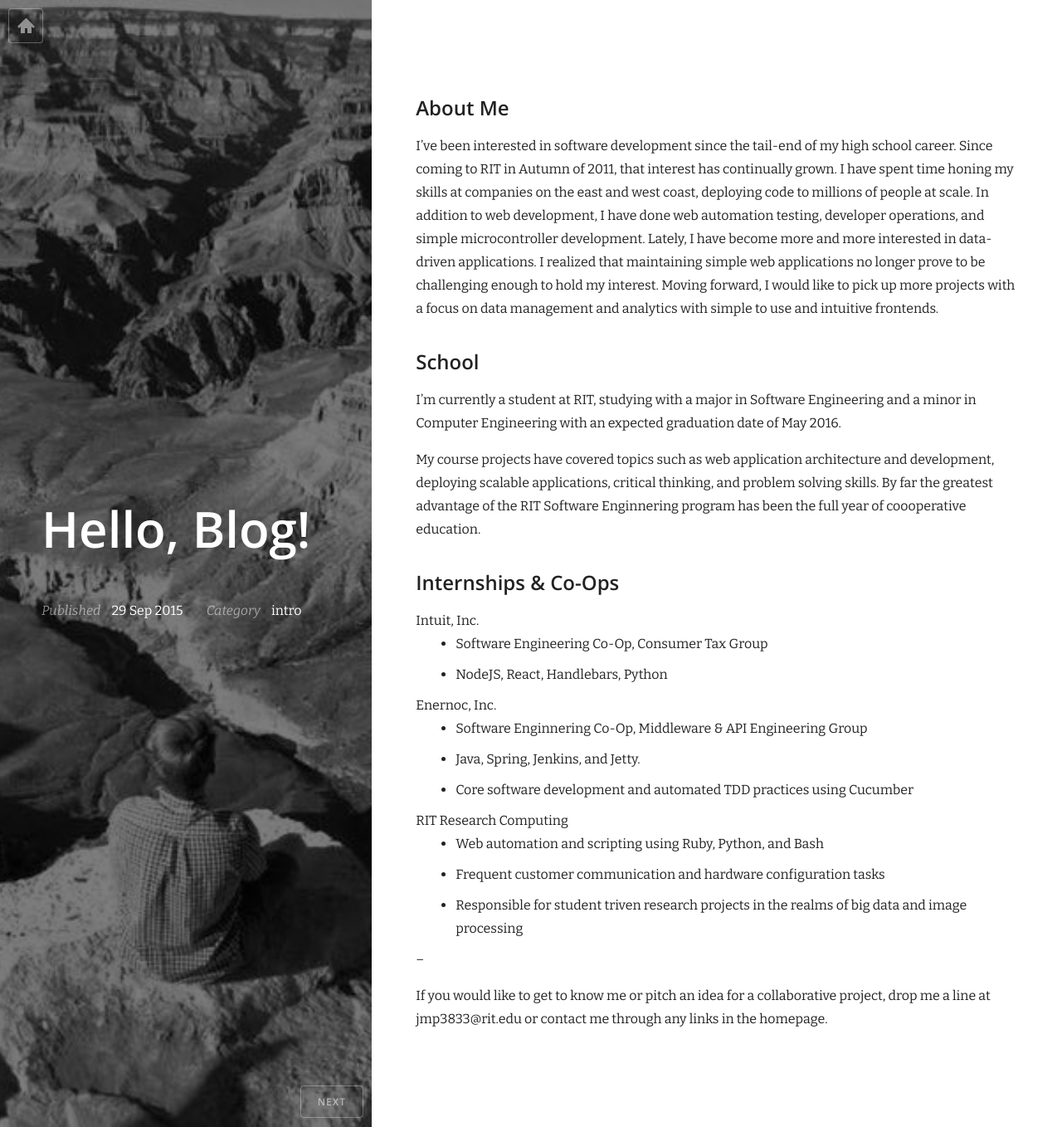
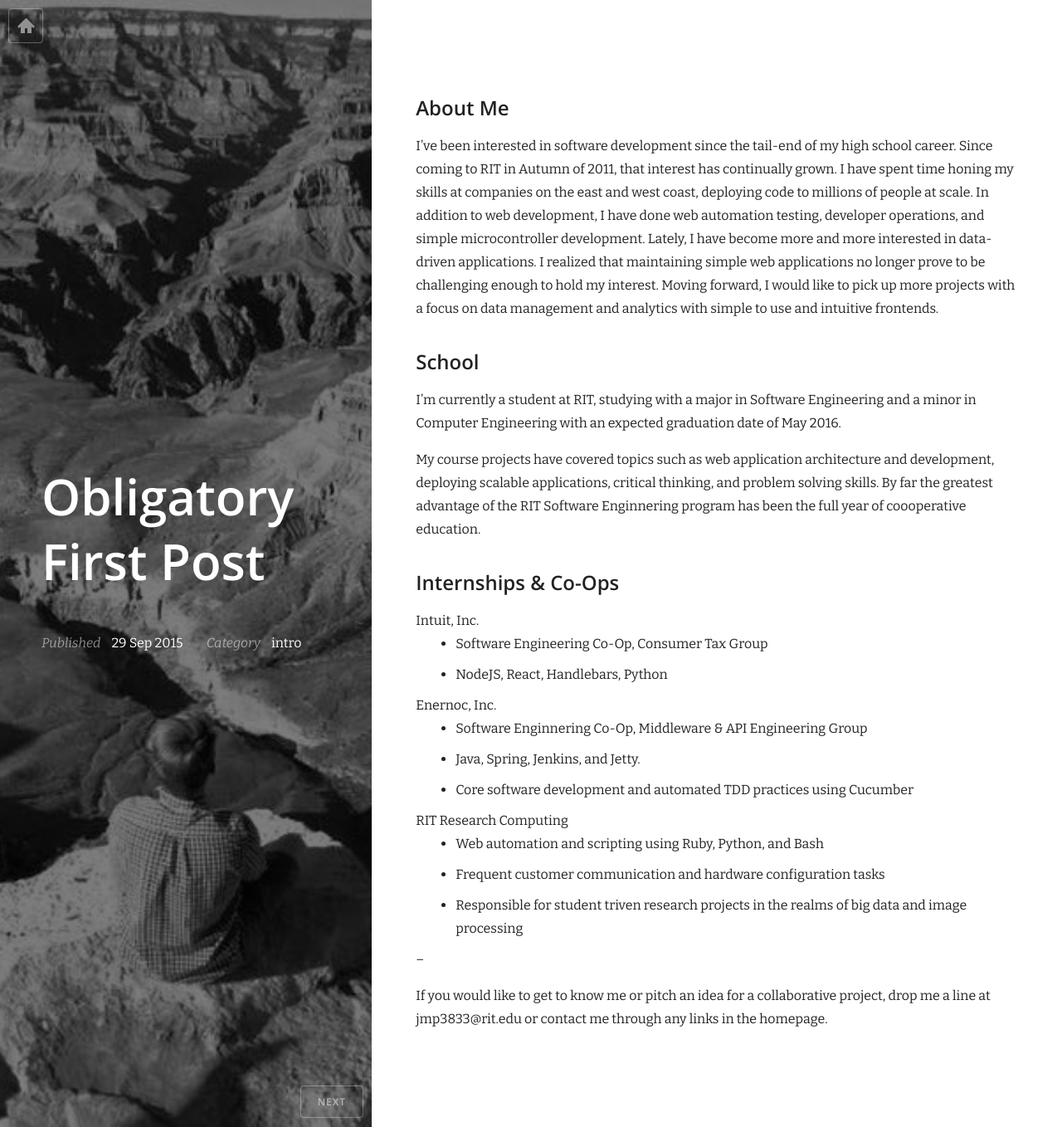
Before and after one commit to jmp3833/blog, a Jekyll site: the page built from _posts/2015-09-29-hello-blog.md, in a window 1280 px wide. Shown: the whole page at 83% size. Built offline with Jekyll 4.4.1, drawn with Linux system fonts in a browser that asks for light colours; nearby versions of some CDN libraries; Markdown is read by kramdown in place of the engine named in the settings.

Commit message:
Change main title

```diff
--- a/_posts/2015-09-29-hello-blog.md
+++ b/_posts/2015-09-29-hello-blog.md
@@ -1,6 +1,6 @@
 ---
 layout: post
-title: "Hello, Blog!"
+title: "Obligatory First Post"
 date: 2015-09-29 12:00:00
 categories: intro
 featured_image: /images/cover.jpg
```
